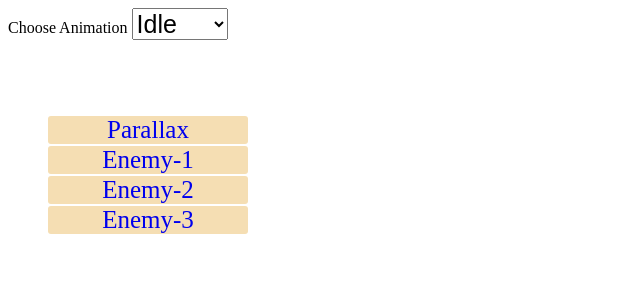
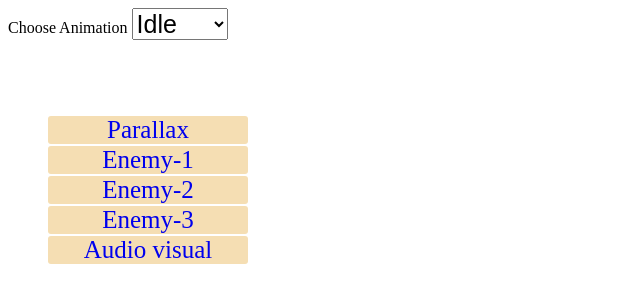
Before and after one commit to alisaydam/JS-Game, a plain HTML site: page index.html in a window 1280 px wide. Shown: the whole page, without its empty margins (0-640 px from the left). Drawn offline with Linux system fonts and the light colour scheme.

Commit message:
link to audio added

```diff
--- a/index.html
+++ b/index.html
@@ -15,6 +15,7 @@
         <li><a href="/JS-Game/movement-pattern-enmy1/">Enemy-1</a></li>
         <li><a href="/JS-Game/movement-pattern-enmy2/">Enemy-2</a></li>
         <li><a href="/JS-Game/npc-movement-whole/">Enemy-3</a></li>
+        <li><a href="/JS-Game/audio-visual-effects/">Audio visual</a></li>
     </ul>
     <canvas id="canvas1"></canvas>
     <label for="animations">Choose Animation</label>
```
